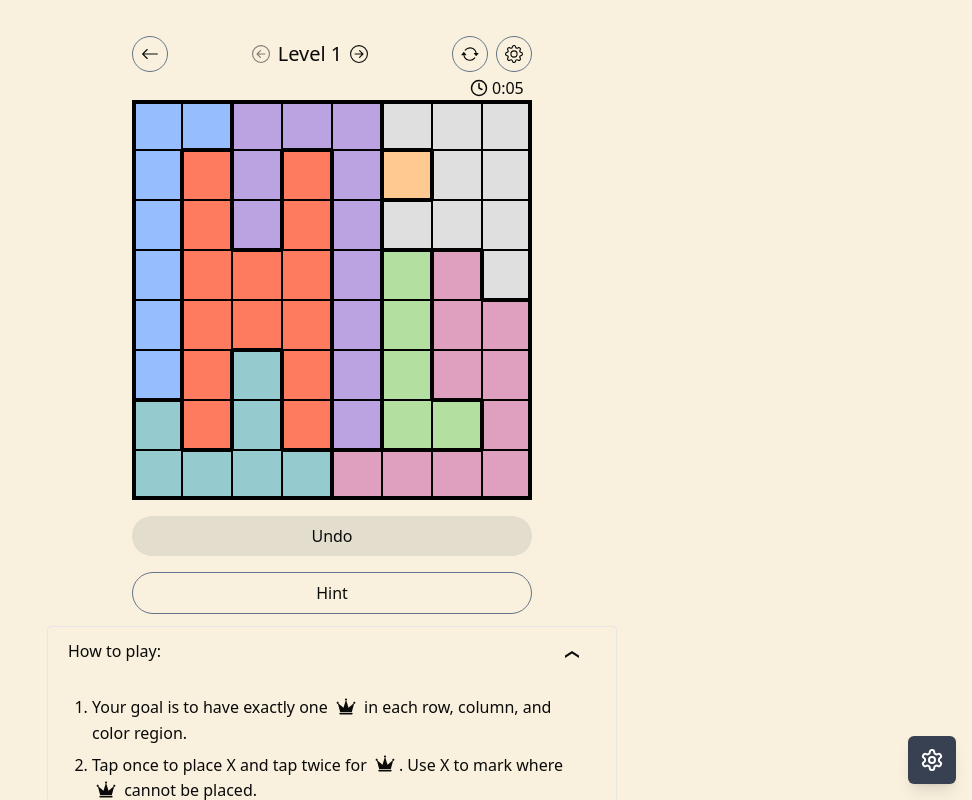
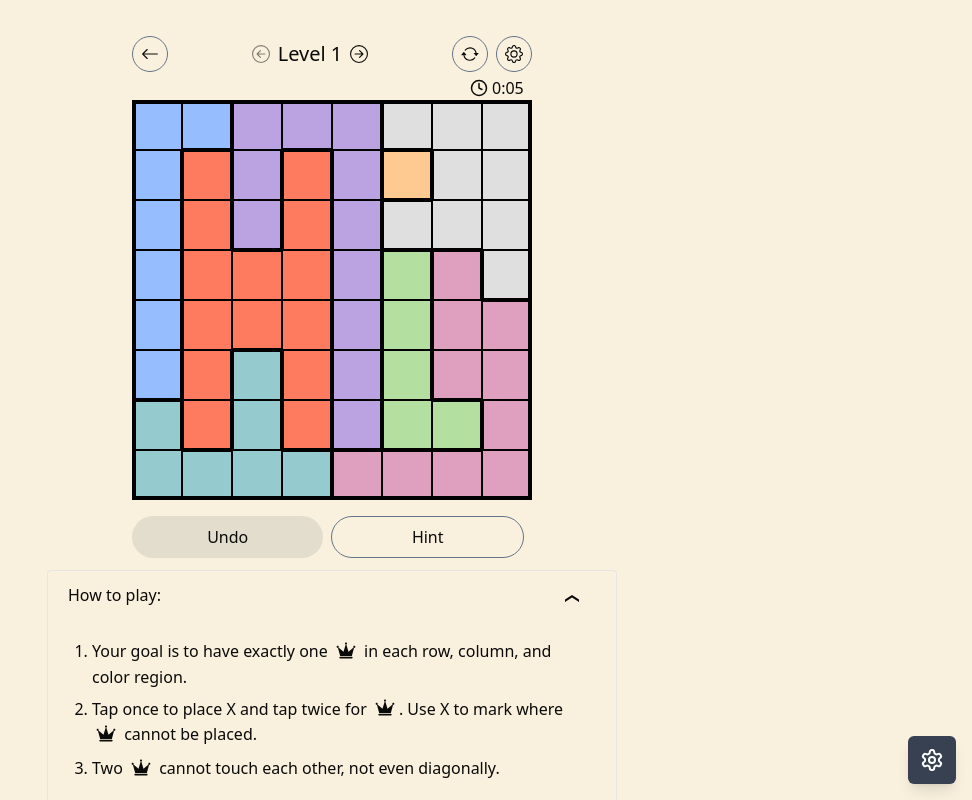
Before and after one commit to samimsu/queens-game-linkedin, a React (Vite) app: page /level/1 in a window 1280 px wide. Shown: the top 800 px of the page, without its empty margins (308-1280 px from the left). Built offline with nearby package versions, Linux system fonts and the light colour scheme.

Commit message:
aligned undo and hint buttons

```diff
--- a/src/components/GameLevel/Level.jsx
+++ b/src/components/GameLevel/Level.jsx
@@ -514,6 +514,7 @@ const Level = ({ id, level }) => {
               crossedSquares={crossedSquares}
             />
           </div>
+          <div className="flex">
             <Button
               className="border border-slate-500 rounded-full p-2 mr-2 w-full mt-[16px]"
               onClick={handleUndo}
@@ -521,12 +522,14 @@ const Level = ({ id, level }) => {
             >
               {t("UNDO")}
             </Button>
-          <button
+            <Button
               className="border border-slate-500 rounded-full p-2 mr-2 w-full mt-[16px]"
               onClick={handleHintButton}
+              disabled={hintMessage !== null}
             >
               {t('HINT')}
-            </button>
+            </Button>
+          </div>
         </div>
 
         <Hints message={hintMessage} onClose={handleCloseHint}/>
```
Lines whose indentation alone changed are shown as unchanged.
